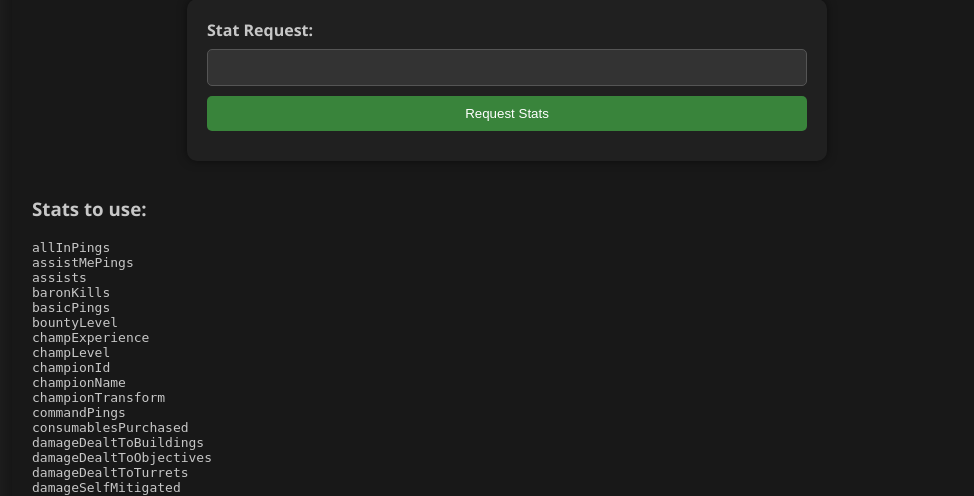
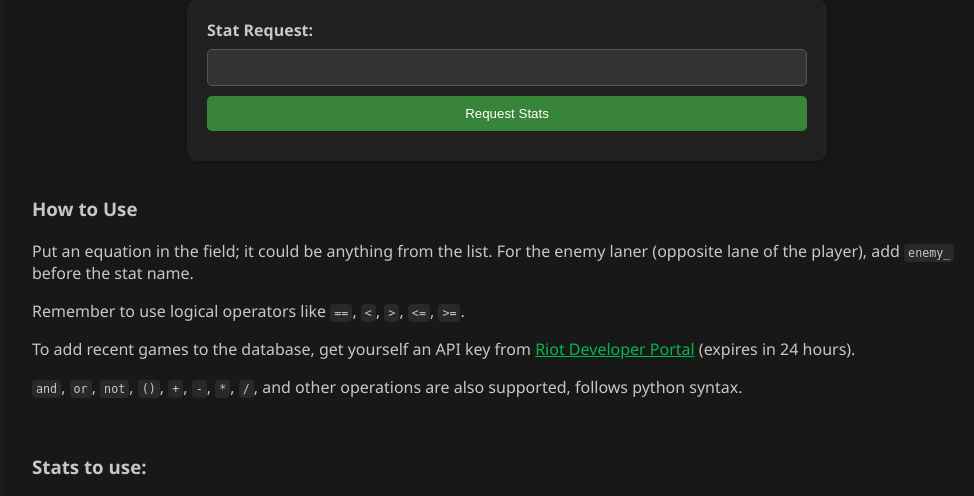
Before and after one commit to MichalPKN/mopp, a Flask app: page / in a window 1280 px wide. Shown: the part 196-692 px from the top of the page, without its empty margins (133-1107 px from the left). Run offline with Flask 3, Linux system fonts and the light colour scheme.

Commit message:
"How to use" section

```diff
--- a/templates/index.html
+++ b/templates/index.html
@@ -157,6 +157,16 @@
             word-wrap: break-word;
             color: #c7c7c7;
         }
+        a {
+            color: #07b64d;
+        }
+        code {
+            background-color: #292929;
+            padding: 2px 4px;
+            border-radius: 4px;
+            font-size: 90%;
+            font-family: monospace;
+        }
     </style>
     <script>
         function refreshData() {
@@ -239,6 +249,12 @@
         {% endif %}
         {% endif %}
         <div class="all_variables">
+            <h3>How to Use</h3>
+            <p>Put an equation in the field; it could be anything from the list. For the enemy laner (opposite lane of the player), add <code>enemy_</code> before the stat name.</p>
+            <p>Remember to use logical operators like <code>==</code>, <code>&lt;</code>, <code>&gt;</code>, <code>&lt;=</code>, <code>&gt;=</code>.</p>
+            <p>To add recent games to the database, get yourself an API key from <a href="https://developer.riotgames.com/">Riot Developer Portal</a> (expires in 24 hours).</p>
+            <p><code>and</code>, <code>or</code>, <code>not</code>, <code>()</code>, <code>+</code>, <code>-</code>, <code>*</code>, <code>/</code>, and other operations are also supported, follows python syntax.</p>
+            <br>
             <h3>Stats to use:</h3>
             <pre>
 allInPings
```
